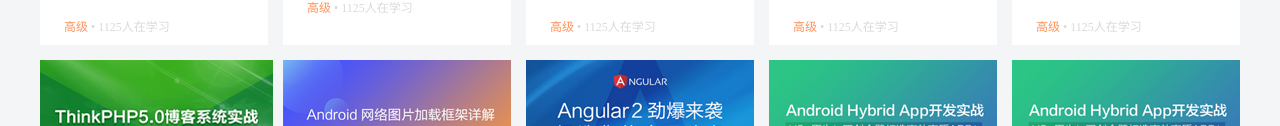
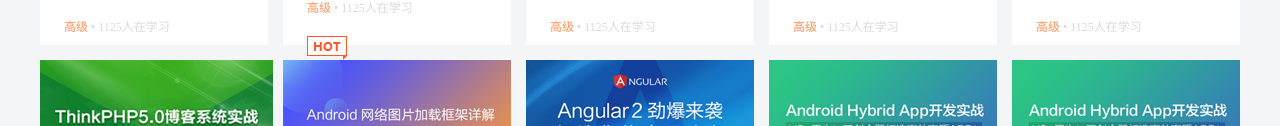
Before and after one commit to REDPAUI/test, a plain HTML site: page index.html in a window 1280 px wide. Shown: the part 890-1016 px from the top of the page. Drawn offline with Linux system fonts and the light colour scheme.

Commit message:
Update index.html

```diff
--- a/index.html
+++ b/index.html
@@ -113,6 +113,7 @@
                 <img src="./images/course02.png" alt="">
                 <h5>Android 网络图片加载框架详解</h5>
                 <p><span>高级</span> • 1125人在学习<p>
+                <img src="./images/hot.png" class="hot">
                 </a>
             </li>
             <li>
```
